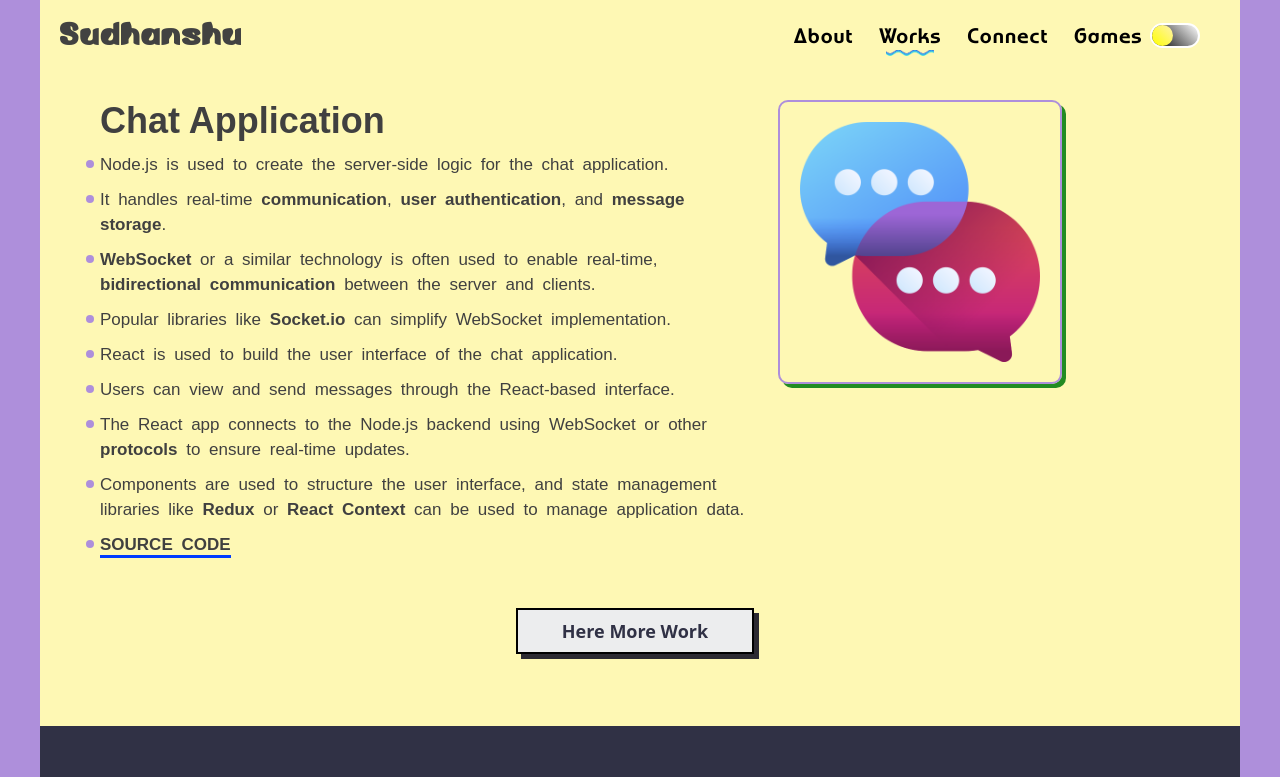
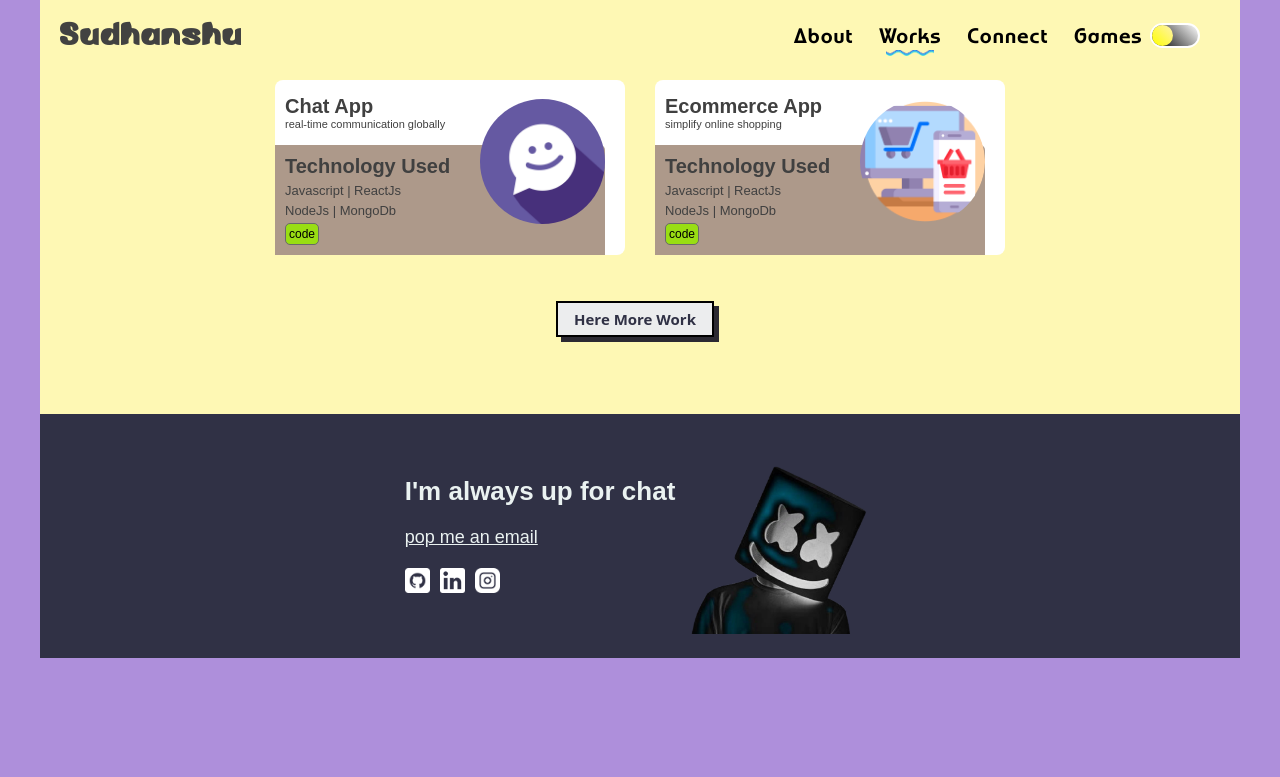
Before and after one commit to sudhanshuku01/portfolio, a React (Create React App) app: page /workshop in a window 1280 px wide. Shown: the top 777 px of the page. Built offline with nearby package versions, Linux system fonts and the light colour scheme.

Commit message:
all pages are set now

```diff
--- a/src/Components1/Connect.js
+++ b/src/Components1/Connect.js
@@ -1,13 +1,80 @@
-import React from 'react'
-import Layout from './Layout/Layout'
+import React,{useState} from "react";
+import Layout from "./Layout/Layout";
+import { useMode } from "./Context/Mode";
+
 const Connect = () => {
+  const [lm]=useMode();
+
+  const [formData, setFormData] = useState({
+    name: '',
+    email: '',
+    message: ''
+  });
+
+  const handleChange = (e) => {
+    setFormData({
+      ...formData,
+      [e.target.name]: e.target.value
+    });
+  };
+
+  const handleSubmit = (e) => {
+    e.preventDefault();
+
+    // You can handle the form submission logic here, e.g., send the data to a server
+    console.log('Form submitted:', formData);
+
+    // For simplicity, let's clear the form after submission
+    setFormData({
+      name: '',
+      email: '',
+      message: ''
+    });
+  };
+
+
   return (
-    <Layout>
-      <div className='connect'>
-        Work in process..
+    <Layout
+      title="Connect - sudhanshu kushwaha"
+      description="This is the connect page of sudhanshu kushwaha where you can mail him"
+      type="connect page of programmer"
+      key="coder connect page design, programmer connect page,connect page,connect page design,connect page of sudhanshu,connect page ux ui,beautiful connect page"
+      url="https://www.sudhanshukushwah.com/connect"
+    >
+      <div style={{background:lm?'#fef8b4':'hsl(257, 8%, 18%)',color:lm?'#404040':'#f7f7f7'}} className="connect">
+      <div className="connect-page">
+        <h2>Connect with Us</h2>
+        <p>Fill out the form below to get in touch:</p>
+
+        <form onSubmit={handleSubmit}>
+          <label htmlFor="name">Name:</label>
+          <input type="text" id="name" name="name" value={formData.name} onChange={handleChange} placeholder="Your Name" />
+
+          <label htmlFor="email">Email:</label>
+          <input
+            type="email"
+            id="email"
+            name="email"
+            value={formData.email}
+            onChange={handleChange}
+            placeholder="Your Email"
+          />
+
+          <label htmlFor="message">Message:</label>
+          <textarea
+            id="message"
+            name="message"
+            value={formData.message}
+            onChange={handleChange}
+            placeholder="Your Message"
+          ></textarea>
+
+          <button style={{background:lm?"#007bf0":"#ad998a"}} type="submit">Submit</button>
+        </form>
+      </div>
       </div>
     </Layout>
-  )
-}
+  );
+};
 
-export default Connect
+export default Connect;
--- a/src/Components1/Hero.js
+++ b/src/Components1/Hero.js
@@ -1,6 +1,5 @@
 import React from "react";
 import { useMode } from "./Context/Mode";
-import pcimg from "../images/programming.png";
 import Canvas from "./Canvas/Canvas";
 
 const Hero = () => {
@@ -14,7 +13,6 @@ const Hero = () => {
         }}
         className="hero-left"
       >
-        <img src={pcimg} alt="" />
       </div>
       <div
         style={{
--- a/src/Components1/Technology.js
+++ b/src/Components1/Technology.js
@@ -73,7 +73,7 @@ const Technology = () => {
           }
         }}
       >
-        {cardno === 4 ? "Show More" : "Show Less"}
+        {cardno === 4 ? "Show More.." : "Show Less.."}
       </p>
     </section>
   );
--- a/src/Components1/Workshop.js
+++ b/src/Components1/Workshop.js
@@ -2,7 +2,8 @@ import React from "react";
 import Layout from "./Layout/Layout";
 import { useMode } from "./Context/Mode";
 import { NavLink } from "react-router-dom";
-import chatimg from "../images/speech-bubble.png";
+import meetmeimg from '../images/meetme.png'
+import ecommimg from '../images/ecommerce.png'
 
 const Workspace = () => {
   const [lm] = useMode();
@@ -15,100 +16,37 @@ const Workspace = () => {
       url="https://www.sudhanshukushwaha.com/workshop"
      >
       <div style={{background:lm?'#fef8b4':'hsl(257, 8%, 18%)',color:lm?'#404040':'#f7f7f7'}} className="workshop">
+        <div className="workshop-container">
+        <div style={{background:lm?'#ffffff':'#404040'}} className="workshop-card">
+             <div>
+                <h1>Chat App</h1>
+                <p>real-time communication globally</p>
+             </div>
+             <div style={{background:lm?'#ad998a':'hsl(260, 24%, 18%)'}} >
+                <img src={meetmeimg} alt="chat app icon" />
+                <h1>Technology Used</h1>
+                <p>Javascript | ReactJs</p>
+                <p>NodeJs | MongoDb</p>
+                <button onClick={()=>window.open('https://www.google.com', '_blank')}>code</button>
+             </div>
+          </div>
 
-        <div className="workshop-app">
-          <div className="workshop-app-content">
-            <h1>Chat Application</h1>
-            <ul>
-              <li>Node.js is used to create the server-side logic for the chat
-              application.</li>
-              <li>
-                It handles real-time <strong>communication</strong>, <strong>user authentication</strong>, and
-                 <strong> message storage</strong>.
-              </li>
-              <li>
-                <strong>WebSocket</strong> or a similar technology is often used to enable
-                real-time, <strong>bidirectional communication</strong> between the server and
-                clients.
-              </li>
-              <li>
-                Popular libraries like <strong>Socket.io</strong> can simplify WebSocket
-                implementation.
-              </li>
-              <li>
-                React is used to build the user interface of the chat
-                application.
-              </li>
-              <li>
-                Users can view and send messages through the React-based
-                interface.
-              </li>
-              <li>
-                The React app connects to the Node.js backend using WebSocket or
-                other <strong>protocols</strong> to ensure real-time updates.
-              </li>
-              <li>
-                Components are used to structure the user interface, and state
-                management libraries like <strong>Redux</strong> or <strong>React Context</strong> can be used to
-                manage application data.
-              </li>
-              <li>
-                <NavLink style={{color:lm?'#404040':'#f7f7f7'}} href="/"><strong>SOURCE CODE</strong></NavLink>
-              </li>
-            </ul>
+        <div style={{background:lm?'#ffffff':'#404040'}} className="workshop-card">
+             <div>
+                <h1>Ecommerce App</h1>
+                <p>simplify online shopping</p>
+             </div>
+             <div  style={{background:lm?'#ad998a':'hsl(260, 24%, 18%)'}}>
+                <img src={ecommimg} alt="chat app icon" />
+                <h1>Technology Used</h1>
+                <p>Javascript | ReactJs</p>
+                <p>NodeJs | MongoDb</p>
+                <button onClick={()=>window.open('https://www.google.com', '_blank')}>code</button>
+             </div>
           </div>
-          <div className="workshop-app-image">
-            <img src={chatimg} alt="chatapp logo" />
-          </div>
-        </div>
-
-        {/* <div className="workshop-app">
-          <div className="workshop-app-content">
-            <h1>Chat Application</h1>
-            <ul>
-              <li>Node.js is used to create the server-side logic for the chat
-              application.</li>
-              <li>
-                It handles real-time <strong>communication</strong>, <strong>user authentication</strong>, and
-                 <strong> message storage</strong>.
-              </li>
-              <li>
-                <strong>WebSocket</strong> or a similar technology is often used to enable
-                real-time, <strong>bidirectional communication</strong> between the server and
-                clients.
-              </li>
-              <li>
-                Popular libraries like <strong>Socket.io</strong> can simplify WebSocket
-                implementation.
-              </li>
-              <li>
-                React is used to build the user interface of the chat
-                application.
-              </li>
-              <li>
-                Users can view and send messages through the React-based
-                interface.
-              </li>
-              <li>
-                The React app connects to the Node.js backend using WebSocket or
-                other <strong>protocols</strong> to ensure real-time updates.
-              </li>
-              <li>
-                Components are used to structure the user interface, and state
-                management libraries like <strong>Redux</strong> or <strong>React Context</strong> can be used to
-                manage application data.
-              </li>
-              <li>
-                <NavLink style={{color:lm?'#404040':'#f7f7f7'}} href="/"><strong>SOURCE CODE</strong></NavLink>
-              </li>
-            </ul>
-          </div>
-          <div className="workshop-app-image">
-            <img src={chatimg} alt="ecommerce app logo" />
-          </div>
-        </div> */}
 
 
+        </div>
         <div className="workshop-repolink">
           <NavLink
           style={{background:lm?'hsl(257, 8%, 18%)':'#fef8b4'}}
--- a/src/Css/Sections/tech.css
+++ b/src/Css/Sections/tech.css
@@ -16,9 +16,9 @@
     margin: 20px auto;
     border-radius: 10px;
 }
-.technology >p:hover{
+/* .technology >p:hover{
 
-}
+} */
 
 .technology-container{
  display: flex;
--- a/src/Css/Sections/workshop.css
+++ b/src/Css/Sections/workshop.css
@@ -1,103 +1,82 @@
-
-
-.workshop{
-    padding: 80px 60px;
+.workshop {
+  padding: 80px 20px;
+}
+.workshop-container{
+    display: flex;
+    justify-content: center;
+    flex-wrap: wrap;
+    gap: 30px;
+}
+.workshop-card {
+    width: 350px;
+    border-radius: 8px;
+  }
+  .workshop-card div:nth-child(1) {
+    padding: 15px 10px;
+  }
+  .workshop-card div:nth-child(1) h1 {
+    font-family: "Poppins", sans-serif;
+    font-size: 20px;
+    font-weight: 900;
+  }
+  .workshop-card div:nth-child(1) p {
+    font-family: "Montserrat", sans-serif;
+    font-size: 11px;
+    font-weight: 100;
+  }
+  .workshop-card div:nth-child(2) {
+      position: relative;
+      padding: 10px;
+      margin-right: 20px;
+      border-top-right-radius: 5px;
+      background: var(--color-biscuit);
+  }
+  .workshop-card div:nth-child(2) img{
+      width: 125px;
+      height: 125px;
+      position: absolute;
+      border-radius: 75px;
+      right: 0px;
+      top: -46px;
+  }
+  .workshop-card div:nth-child(2) h1 {
+    font-family: "Poppins", sans-serif;
+    font-size: 20px;
+    font-weight: 900;
+  }
+  .workshop-card div:nth-child(2) p {
+    font-family: "Plus Jakarta Sans", sans-serif;
+    font-size: 13px;
+    font-weight: 100;
+    margin: 5px 0px;
+  }
+  .workshop-card div:nth-child(2) button {
+    font-family: "Plus Jakarta Sans", sans-serif;
+    font-size: 12px;
+    outline: none;
+    border: 1px solid dimgrey;
+    padding: 3px;
+    border-radius: 5px;
+    cursor: pointer;
+    background: #99de13;
   }
 
-.workshop-app{
-  display: flex;
-  margin-top: 20px;
-  flex-wrap: wrap;
-}
-
-.workshop-app-content{
-    width: 60%;
-    margin-right: 30px;
-}
-
-.workshop-app-content h1{
-    font-weight: 600;
-    font-family: 'Sofia Sans Condensed', sans-serif;
-    font-size: 36px;
-}
-
-/* .workshop-app-image{
-
-} */
-.workshop-app-image img{
-    border-radius: 10px;
-    width: 240px;
-    border: 2px solid #ae8fdb;
-    padding: 20px;
-    box-shadow: 4px 4px forestgreen;
-}
-
-.workshop-app-content ul li{
-    font-family: 'Plus Jakarta Sans', sans-serif;
-    list-style: none;
-    position: relative;
-    margin: 10px 0px;
-    font-size: 17px;
-    word-spacing: 4px;
-    line-height: 25px;
-}
-
-.workshop-app-content ul li::before{
-    position: absolute;
-    content: "";
-    list-style: none;
-    width: 8px;
-    height: 8px;
-    border-radius: 8px;
-    top: 8px;
-    left: -14px;
-    background-color: #ae8fdb;
-}
-.workshop-app-content ul li a{
-    position: relative;
-    text-decoration: none;
-}
-.workshop-app-content ul li a::before{
-    position: absolute;
-    content: "";
-    width: 100%;
-    height: 3px;
-    left: 0px;
-    bottom: -4px;
-    background-color: rgb(0, 60, 255);
-
-}
-.workshop-app-content ul li a::after{
-    position: absolute;
-    content: "";
-    width: 20px;
-    height: 3px;
-    left: 0px;
-    bottom: -4px;
-    background-color: #fef8b4;
-    transform: translateX(-20px);
-    transition: all 0.6s ease-in-out;
-}
-.workshop-app-content ul li a:hover::after{
-
-    transform: translateX(130px);
-
+  .workshop-card div:nth-child(2) button:hover {
+    background: #aaff00;
   }
 
 
-.workshop-repolink{
+.workshop-repolink {
   margin-top: 60px;
   text-align: center;
 }
-.workshop-repolink a{
-
+.workshop-repolink a {
   position: relative;
   text-decoration: none;
-    padding: 15px 60px;
+  padding: 10px 20px;
   font-family: math;
-
 }
-.workshop-repolink a::after{
+.workshop-repolink a::after {
   display: flex;
   justify-content: center;
   align-items: center;
@@ -108,36 +87,24 @@
   background: var(--color-light-down-3);
   top: 0px;
   left: 0px;
-    transform: translate(-5px,-5px);
+  transform: translate(-5px, -5px);
   color: var(--color-dark-down);
   border: 2px solid black;
   box-sizing: border-box;
   transition: all 0.3s ease-in-out;
-    font-family: 'Open Sans', sans-serif;
+  font-family: "Open Sans", sans-serif;
   font-weight: bold;
-    font-size: 18px;
+  font-size: 15px;
 }
-.workshop-repolink a:hover::after{
-    transform: translate(0px,0px);
+.workshop-repolink a:hover::after {
+  transform: translate(0px, 0px);
 }
 
-@media only screen and (max-width:800px) {
-     .workshop{
-        padding: 80px 20px;
+@media only screen and (max-width: 800px) {
 }
 
-     .workshop-react p{
-        width: 100%;
-    }
-
-    .workshop-app-content{
-        width: 100%;
-        margin-right: 30px;
+@media only screen and (max-width: 370px) {
+   .workshop-card div:nth-child(2) img {
+        opacity: 0.5;
    }
 }
-
-@media only screen and (max-width:500px) {
-    .workshop-app-image img{
-        width: 200px;
-    }
-  }
```
Also changed, not shown: src/Css/Sections/Hero.css (+1 -7 lines), src/Css/Sections/connect.css (+49 -0 lines), src/images/ecommerce.png (added), src/images/meetme.png (added). Lines whose indentation alone changed are shown as unchanged.
